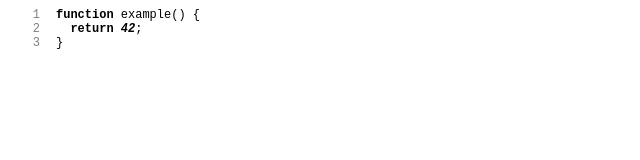
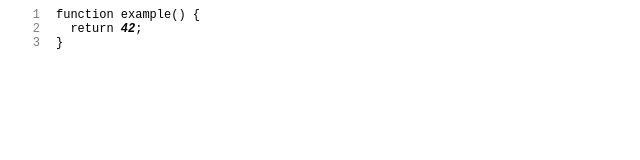
Before and after one commit to D4Q2/PrettyEditor, a plain HTML site: page index.html in a window 1280 px wide. Shown: the full height of the page, 0-640 px from the left. Drawn offline with Linux system fonts and the light colour scheme.

Commit message:
Update index.html

```diff
--- a/index.html
+++ b/index.html
@@ -21,7 +21,7 @@
           const s = node.innerText
             .replace(/(\/\/.*)/g, '<em>$1</em>')
             .replace(
-              /\b(new|if|else|do|while|switch|for|in|of|continue|break|return|typeof|function|var|const|let|\.length|\.\w+)(?=[^\w])/g,
+              /\b(if|else)(?=[^\w])/g,
               '<strong>$1</strong>',
             )
             .replace(/(".*?"|'.*?'|`.*?`)/g, '<strong><em>$1</em></strong>')
```
